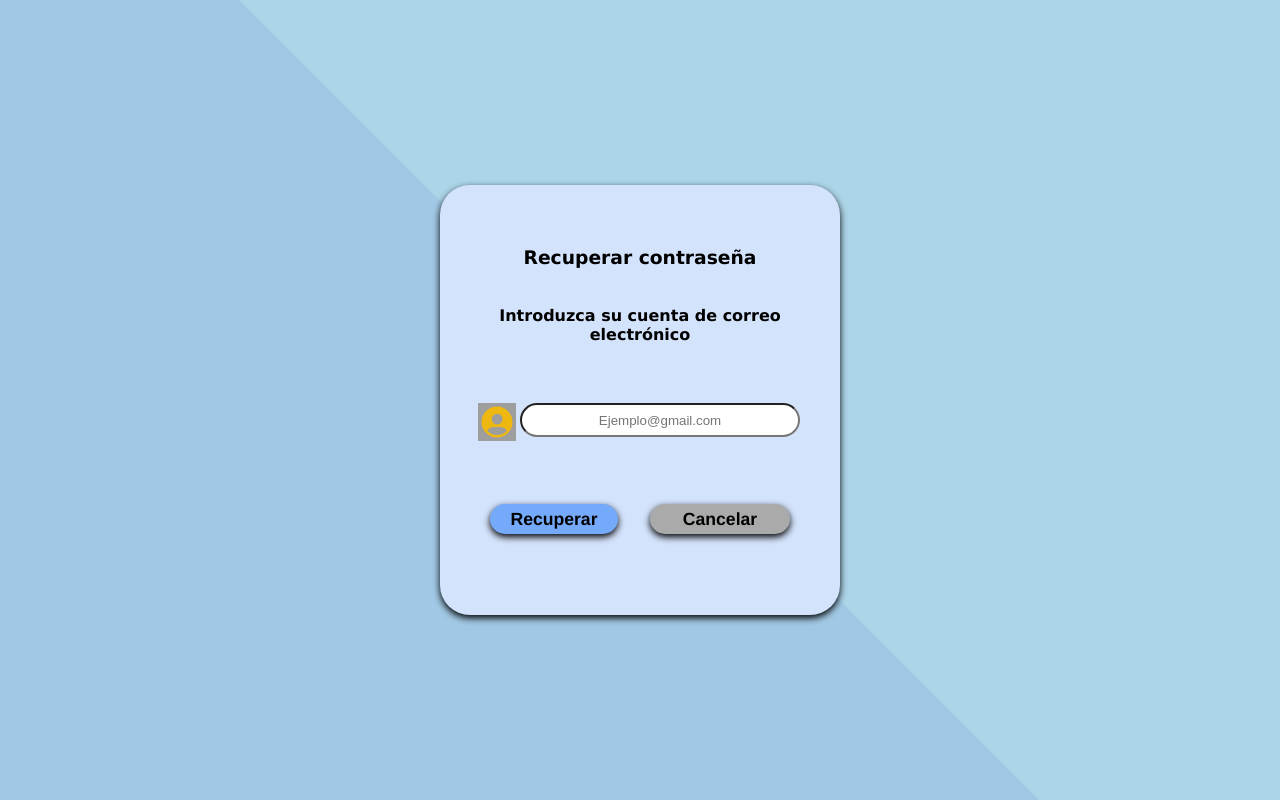
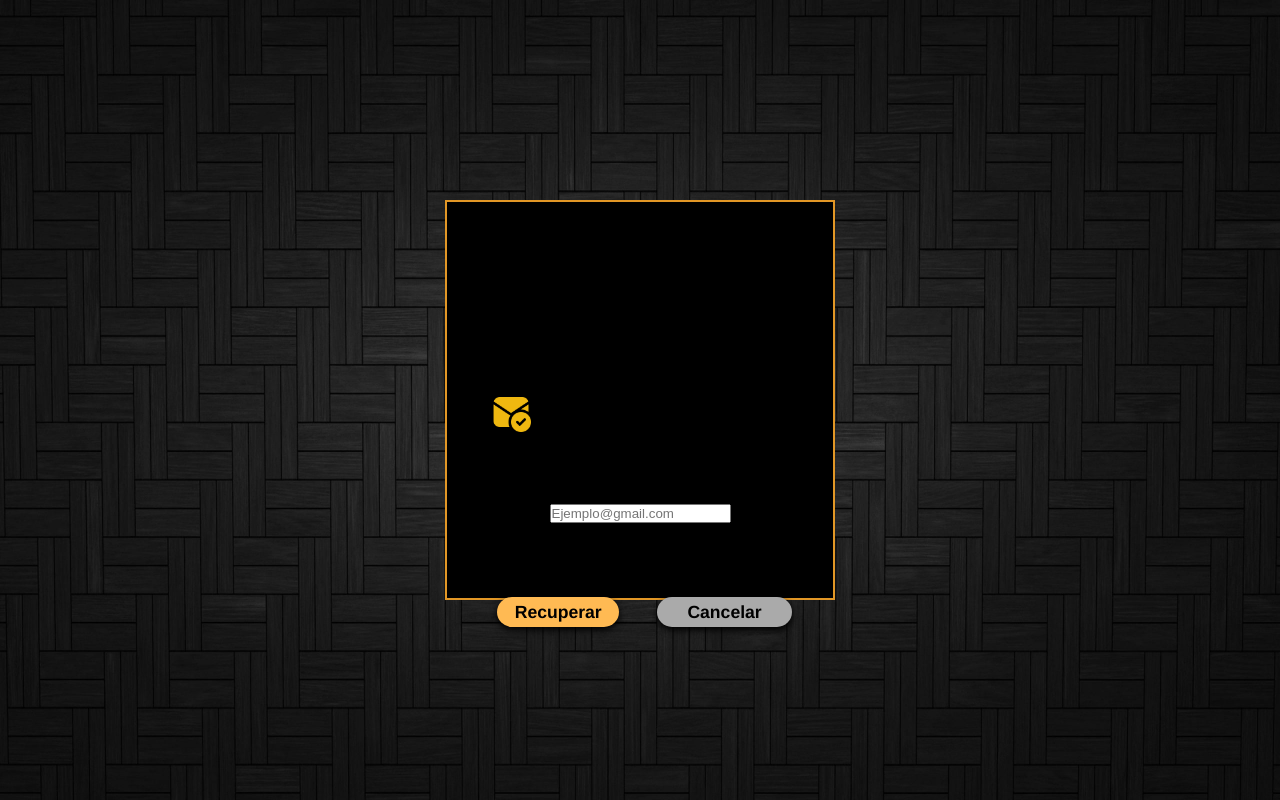
Before and after one commit to Kiaravd/pagproyecto, a PHP site: page /restaurar.php in a window 1280 px wide. Run offline with PHP 8.4, Linux system fonts and the light colour scheme; grey boxes are pictures that could not be loaded.

Commit message:
cosas por hacer

```diff
--- a/carpetalog/code.js
+++ b/carpetalog/code.js
@@ -51,6 +51,5 @@
 
 
     cerrarpopup.onclick = function() {
-      overlay.style.display = 'none';
-      popup.style.display = 'none';
+        window.location.href = '../paginaprincipal.php';
     }
--- a/carpetalog/login/html.html
+++ /dev/null
@@ -1,3 +0,0 @@
-<html>
-    nada
-</html>
--- a/carpetalog/login/loginjs.php
+++ b/carpetalog/login/loginjs.js
@@ -1,4 +1,3 @@
-<script>
 function login(correo, contraseña){
     $.ajax({
             url: 'verificacion.php',
@@ -15,4 +14,3 @@
             }
         });
     }
-</script>
--- /dev/null
+++ b/carpetalog/recuperar/javas.js
@@ -0,0 +1,19 @@
+function recuperar(correo){
+    $.ajax({
+            url: 'recuperar.php',
+            data: {'enviar':'recuperar', 'email': correo},
+            type: 'POST',
+            dataType: 'json',
+             success: function(data) {
+                if(data['error'] == 0){
+                    alert()
+                    console.log(data['mensaje'] );
+                }
+                else {
+                    imprimir=document.getElementById('noregistrado');
+                        imprimir.innerHTML = 'Correo no registrado'
+                        console.log("no se ingreso correctamente por :" + data['mensaje'] );
+                    }
+            }
+        });
+    }
--- a/carpetalog/recuperar/restaurar.php
+++ b/carpetalog/recuperar/restaurar.php
@@ -6,11 +6,12 @@
     <meta http-equiv="X-UA-Compatible" content="IE=edge">
     <meta name="viewport" content="width=device-width, initial-scale=1.0">
     <link rel="stylesheet" href="styles.css">
+    <script src="https://ajax.googleapis.com/ajax/libs/jquery/3.6.4/jquery.min.js"></script>
     <title>Recuperar contraseña</title>
 </head>
 
 <body>
-    <form>
+    <form action="" method="POST">
         <div class="icono1">
             <img src="icono1.png">
         </div>
@@ -20,12 +21,13 @@
         <p>
         <h4>Introduzca su cuenta de correo electrónico</h4>
         </p>
+        <div id="noregistrado"></div>
         <br><br><br><br>
-        <input class="boton1" type="text" placeholder="Ejemplo@gmail.com" />
+        <input class="boton1" id="cuentarecuperar" type="text" placeholder="Ejemplo@gmail.com" />
         <br><br><br><br>
-        <input class="boton2" type="button" value="Cancelar" onclick="location.href='../login/login.html'" /> <input
-            class="boton3" type="button" value="Recuperar" onclick="location.href='../codigore/codigore.html'" />
+        <input class="boton2" type="button" value="Cancelar" onclick="location.href='../'" />
+        <input class="boton3" type="button" value="Recuperar" onclick="recuperar(document.getElementById('cuentarecuperar').value)" />
     </form>
 </body>
-
+<script src="javas.js"></script>
 </html>
--- a/carpetalog/recuperar/styles.css
+++ b/carpetalog/recuperar/styles.css
@@ -1,45 +1,49 @@
 body {
-    background: linear-gradient(45deg, #a1c9e5 50%, #acd5e8 50%);
+    background-image: url(iconos/fondo.jpg);
+    background-repeat: no-repeat;
+    background-size: 100% 100%;
     text-align: center;
     display: flex;
     align-items: center;
-    font-family: Verdana, Geneva, Tahoma, sans-serif;
-    background-color: #d4e3fc ;
+    font-family: system-ui, -apple-system, BlinkMacSystemFont, 'Segoe UI', Roboto, Oxygen, Ubuntu, Cantarell, 'Open Sans', 'Helvetica Neue', sans-serif;
     height: 100vh;
     justify-content: center;
     display: block;
 }
+
 * {
     padding: 0px;
     margin: 0px;
     box-sizing: border-box
 }
-form{
-    width: 400px ;
-   height: 430px;
-   background: #d4e3fc;
-   box-shadow: 0px 3px 7px black;
-   color: #000;
-   border-radius: 30px;
+
+form {
+    width: 390px;
+    height: 400px;
+    background: black;
     left: 50%;
     top: 50%;
-   border: 2px;
+    border: 2px solid rgb(226, 151, 38); ;
     position: absolute;
     transform: translate(-50%, -50%);
     padding: 5px 40px;
 }
-input[class="boton1"]{
+
+input[class="text1"] {
     text-align: center;
     position: absolute;
-    margin: -8px -120px;
-    margin-top: -17px;
+    margin: 4px -108px;
+    margin-top: -40px;
     margin-bottom: 8px;
-    width: 70%;
-    height: 8%;
+    width: 60%;
+    height: 10%;
     border-radius: 30px;
+    font-size: 20px;
+    font-family: 'Franklin Gothic Medium', 'Arial Narrow', Arial, sans-serif;
     align-items: center;
 }
-input[class="boton2"]{
+
+input[class="boton2"] {
     display: block;
     position: absolute;
     margin: -10px 170px;
@@ -53,10 +57,25 @@
     font-family: 'Franklin Gothic Medium', 'Arial Narrow', Arial, sans-serif;
     box-shadow: 0px 3px 7px black;
     border-radius: 20px;
-    background-color:#aaaaaa ;
+    background-color: #aaaaaa;
     border: 0px;
 }
-input[class="boton3"]{
+.boton3:hover{
+    background-color: rgb(173, 127, 58);
+}
+.boton2:active{
+    background-color: #7e7e7e;
+    transform: translateY(4px);
+}
+.boton3:active{
+    background-color: rgb(173, 127, 58);
+    transform: translateY(4px);
+}
+.boton2:hover{
+    background-color: #7e7e7e;
+}
+
+input[class="boton3"] {
     display: block;
     margin: 80px 10px;
     margin-top: 8px;
@@ -69,15 +88,26 @@
     font-family: 'Franklin Gothic Medium', 'Arial Narrow', Arial, sans-serif;
     box-shadow: 0px 3px 7px black;
     border-radius: 20px;
-    background-color:#75a9f9 ;
+    background-color: rgb(255, 186, 83);
     border: 0px;
 }
-div[class="icono1"]{
-    background-image: url(icono.svg);
-    width: 38px;
-    height: 38px;
+
+div[class="icono1"] {
+    width: 50px;
+    height: 40px;
     background-repeat: no-repeat;
-    margin: 213px -2px;
+    margin: 194px 4px;
     position: absolute;
+    top:-4px;
     display: flex;
 }
+.text-center {
+    color: rgb(226, 151, 38);
+}
+.correo {
+    color: rgb(255, 186, 83);
+}
+h3{
+    font-size: 30px;
+    margin-top: -30px;
+}
--- a/carpetalog/registro/javascript.php
+++ b/carpetalog/registro/javascript.js
@@ -1,4 +1,3 @@
-<script>
 function registrar(correo, contraseña, repetircon){
     if(correo.includes('@gmail.com') || correo.includes('@hotmail.com') || correo.includes('@outlook.com') ){
     alert(correo+' '+ contraseña)
@@ -46,4 +45,3 @@
    }
     return true;
 }
-</script>
```
Also changed, not shown: carpetalog/login/login.php (+5 -5 lines), carpetalog/recuperar/recuperar.php (added, +18 -0 lines), carpetalog/registro/Register.php (+3 -6 lines), tarjetas.php (deleted, +0 -75 lines), carpetalog/recuperar/iconos/fondo.jpg (added), carpetalog/recuperar/iconos/icono1.png (renamed from carpetalog/recuperar/icono1.png), carpetalog/restablecer/restaurarcontra.html (renamed from carpetalog/restablecer/restaurarcontra.php). Lines whose indentation alone changed are shown as unchanged.
